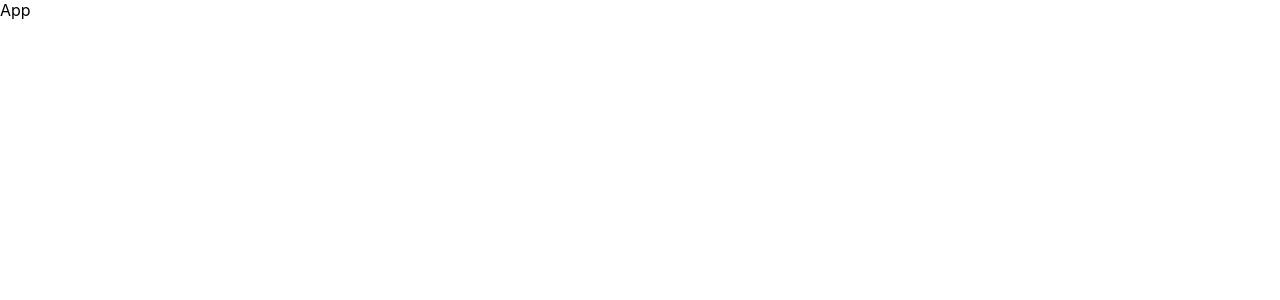
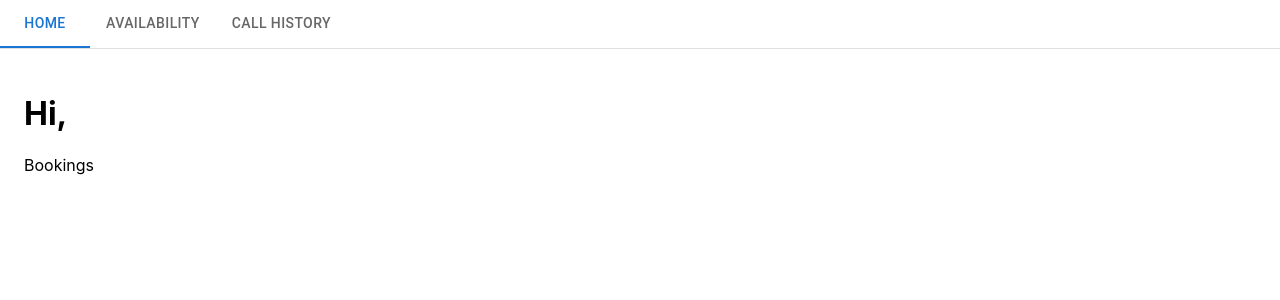
Before and after one commit to alevanpraag/coachconnect, a React (Create React App) app in the folder client/: page /1/1 in a window 1280 px wide. Shown: the top 300 px of the page. Built offline with nearby package versions, Linux system fonts and the light colour scheme; no server answers.

Commit message:
coach page to add availability

```diff
--- a/client/src/App.css
+++ b/client/src/App.css
@@ -0,0 +1,10 @@
+.name {
+  text-transform: capitalize;
+}
+
+.center{
+  position: absolute;
+  top: 50%;
+  left: 50%;
+  transform: translate(-50%, -50%);
+}
--- a/client/src/App.js
+++ b/client/src/App.js
@@ -1,9 +1,16 @@
-import React from 'react'
+import React from "react";
+import { BrowserRouter as Router, Routes, Route } from "react-router-dom";
+import './App.css';
+import HomePage from "./components/HomePage"
 
-function App() {
-  return (
-    <div>App</div>
-  )
+export default function App(props) {
+    return (
+        <div>
+            <Router>
+                <Routes>
+                    <Route path="/:role/:userId" element={<HomePage/>} />
+                </Routes>
+            </Router>
+        </div>
+    );
 }
-
-export default App
--- /dev/null
+++ b/client/src/components/CoachPage.js
@@ -0,0 +1,55 @@
+import React, { useEffect, useState } from "react";
+import { useParams } from 'react-router-dom';
+import Stack from '@mui/material/Stack';
+import Button from '@mui/material/Button';
+
+import dayjs from 'dayjs';
+import { AdapterDayjs } from '@mui/x-date-pickers/AdapterDayjs';
+import { LocalizationProvider } from '@mui/x-date-pickers/LocalizationProvider';
+import { DateCalendar } from '@mui/x-date-pickers';
+import { TimePicker } from '@mui/x-date-pickers/TimePicker';
+
+export default function CoachPage(props) {
+    const { userId } = useParams();  // Get the userId from the URL
+    const [date, setDate] = React.useState(dayjs());
+    const [newAdds, setNewAdds] = useState(0);
+
+    const handleSubmit = () => {
+        const availabilityData = {
+            coachId: userId,
+            start_time: date.toISOString(),
+            is_booked: false
+        };
+
+      fetch('/availabilities', {
+        method: 'POST',
+        headers: {
+          'Content-Type': 'application/json'
+        },
+        body: JSON.stringify(availabilityData)})
+        .then(setNewAdds(newAdds+1))
+        .catch(error => {console.error('Error:', error)});
+    };
+
+    return (
+        <div className="center">
+            <Stack spacing={2} direction="column">
+                <Stack spacing={2} direction="row" className="middle">
+                    <LocalizationProvider dateAdapter={AdapterDayjs}>
+                        <DateCalendar
+                            value={date}
+                            onChange={(newDate) => setDate(newDate)}
+                        />
+                        <TimePicker
+                            label="Choose a time"
+                            value={date}
+                            onChange={(newTime) => setDate(newTime)}
+                        />
+                    </LocalizationProvider>
+                </Stack>
+                <Button variant="contained" onClick={handleSubmit}> Add Availability </Button>
+                <h2> {dayjs(date).format('MMMM DD')} Availability: </h2>
+            </Stack>
+        </div>
+    );
+}
--- /dev/null
+++ b/client/src/components/HomePage.js
@@ -0,0 +1,64 @@
+import Tabs from '@mui/material/Tabs';
+import Tab from '@mui/material/Tab';
+import Box from '@mui/material/Box';
+import { useParams } from 'react-router-dom';
+import React, { useEffect, useState } from "react";
+import CoachPage from './CoachPage';
+
+export default function HomePage() {
+  const {role, userId } = useParams();
+  const [value, setValue] = React.useState(0);
+  const [name, setName] = useState("");
+
+  function TabPanel(props) {
+    const { children, value, index, ...other } = props;
+
+    return (
+      <div
+      role="tabpanel"
+      hidden={value !== index}
+      id={`simple-tabpanel-${index}`}
+      aria-labelledby={`simple-tab-${index}`}
+      {...other}
+    >
+      {value === index && (
+        <Box sx={{ p: 3 }}>
+          <h1 className="name">Hi, {name}</h1>
+          {children}
+        </Box>
+      )}
+    </div>
+  );
+  }
+
+  const handleChange = (event, newValue) => {
+    setValue(newValue);
+  };
+
+  useEffect(() => {
+    fetch(`/users/${userId}`)
+    .then(response => response.json())
+    .then(data => {setName(data.name)});
+  },[userId]);
+
+  return (
+      <Box sx={{ width: '100%' }}>
+      <Box sx={{ borderBottom: 1, borderColor: 'divider' }}>
+        <Tabs value={value} onChange={handleChange} aria-label="simple tabs example">
+          <Tab label="Home" />
+          <Tab label="Availability" />
+          <Tab label="Call History" />
+        </Tabs>
+      </Box>
+      <TabPanel value={value} index={0}>
+       Bookings
+      </TabPanel>
+      <TabPanel value={value} index={1}>
+      {role === 'coach' ? <CoachPage/>: null}
+      </TabPanel>
+      <TabPanel value={value} index={2}>
+       Call History
+      </TabPanel>
+    </Box>
+  );
+}
```
Also changed, not shown: 1 other file (tests, documents, lock files or other folders).
